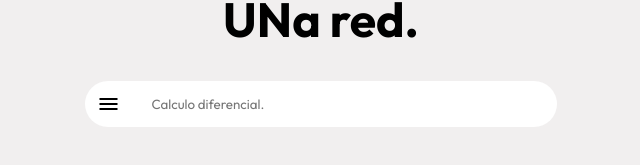
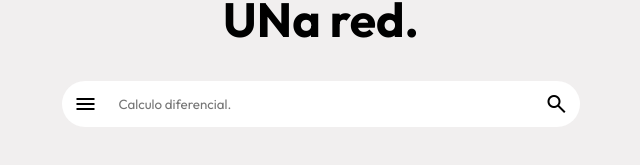
Before and after one commit to Lana-Software/una-red, a Vue app: page /#/ in a window 1280 px wide. Shown: the part 155-320 px from the top of the page, without its empty margins (319-959 px from the left). Built offline with nearby package versions, Linux system fonts and the light colour scheme.

Commit message:
Fuck you Erica

```diff
--- a/package.json
+++ b/package.json
@@ -3,7 +3,7 @@
   "version": "0.1.0",
   "private": true,
   "scripts": {
-    "serve": "vue-cli-service serve",
+    "serve": "vue-cli-service serve --base=/ ",
     "build": "vue-cli-service build",
     "lint": "vue-cli-service lint"
   },
@@ -11,7 +11,8 @@
     "@material/web": "^1.1.1",
     "core-js": "^3.8.3",
     "material-symbols": "^0.14.5",
-    "vue": "^3.2.13"
+    "vue": "^3.2.13",
+    "vue-router": "^4.2.5"
   },
   "devDependencies": {
     "@babel/core": "^7.12.16",
--- a/src/components/component_navbar.vue
+++ b/src/components/component_navbar.vue
@@ -15,9 +15,9 @@
                 <a href="#">UNAL Emprende</a>
             </md-primary-tab>
             <md-primary-tab>
-                <a href="../views/Team.vue">
+                <router-link to="/lanateam">
                     <span>Lana Team</span>
-                </a>
+                </router-link>
             </md-primary-tab>
         </md-tabs>
     </div>
--- a/src/components/component_search.vue
+++ b/src/components/component_search.vue
@@ -6,7 +6,7 @@
         </a>
         <input type="text" class="search" placeholder="Calculo diferencial.">
         <div class="search-icon">
-            <!-- <img src="../assets/magnifying-glass.png" alt="" width="24px"> -->
+            <span class="material-symbols-outlined">search</span>
         </div>
     </div>
 </template>
@@ -14,17 +14,15 @@
 <script>
 </script>
 
-<!-- Add "scoped" attribute to limit CSS to this component only -->
 <style scoped>
     .search-bar {
-        /* max-height: 46px; */
         display: flex;
         flex: 1;
         justify-content: center;
         align-items: center;
     }
 
-    .search-bar > .burger-menu{
+    .search-bar > .burger-menu, .search-bar > .search-icon {
         box-sizing: border-box;
         padding: 11px;
         display: flex;
@@ -36,14 +34,15 @@
         border-radius: 50px 0 0 50px;
     }
 
+    .search-bar > .search-icon {
+        border-radius: 0px 50px 50px 0px;
+    }
+
     .search-bar > input{
         box-sizing: border-box;
-
         width: 425px;
         outline: none;
         border: none;
-        border-radius: 0px 50px 50px 0;
-        padding: 15px 20px;
+        padding: 15px 10px;
     }
-
-    </style>
+</style>
--- a/src/main.js
+++ b/src/main.js
@@ -1,6 +1,7 @@
-import '@material/web/all.js'
+import '@material/web/all.js';
+import router from './router/index';
 import 'material-symbols';
 import { createApp } from 'vue'
 import App from './App.vue'
 
-createApp(App).mount('#app')
+createApp(App).use(router).mount('#app')
--- /dev/null
+++ b/src/router/index.js
@@ -0,0 +1,18 @@
+import { createRouter, createWebHashHistory } from "vue-router";
+const router = createRouter({
+    history: createWebHashHistory(import.meta.env.BASE_URL),
+    routes: [
+        {
+            path: "/",
+            name: "home",
+            component: () => import("../App.vue"),
+        },
+        {
+            path: "/lanateam",
+            name: "lanateam",
+            component: () => import("../views/Team.vue"),
+        },
+    ]
+})
+
+export default router;
--- a/src/views/Team.vue
+++ b/src/views/Team.vue
@@ -3,6 +3,11 @@
 </template>
 
 <script>
+    export default {
+		name: 'Team',
+		components: {
+		}
+	}
 </script>
 
 <style>
```
Also changed, not shown: 1 other file (tests, documents, lock files or other folders).
